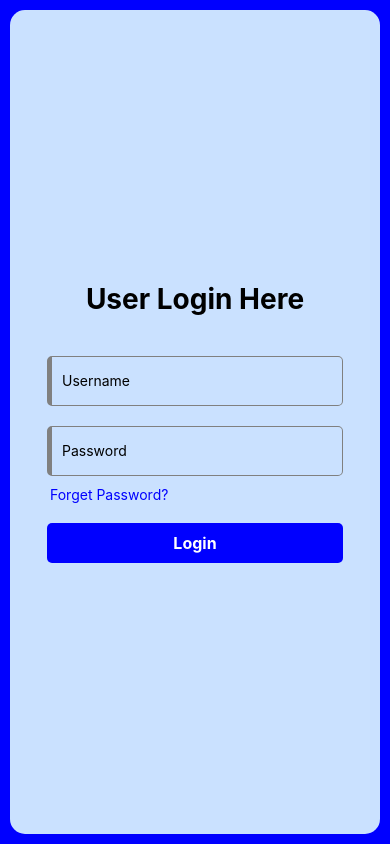
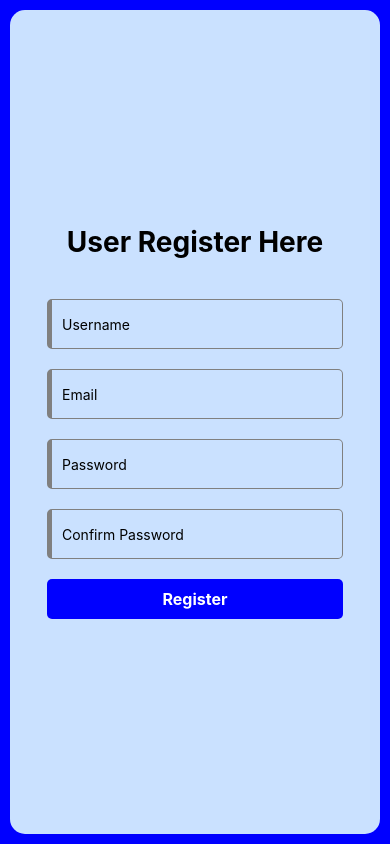
Before and after one commit to AbuHuraraDone/react-native-auth-ui, a React Native app: screen / in a window 390 px wide. Built offline with nearby package versions, Linux system fonts and the light colour scheme.

Commit message:
implement register screen & eye/off-eye for password

```diff
--- a/App.jsx
+++ b/App.jsx
@@ -1,13 +1,15 @@
 import React, {useState} from 'react';
 import { StyleSheet, View,  } from 'react-native';
 import { Login } from './src/components/Login.jsx';
+import { Register } from './src/components/Register.jsx';
 
 export default function App() {
 
 
   return (
     <View style={styles.container}>
-      <Login title={"User Login Here"} />
+      {/* <Login title={"User Login Here"} /> */}
+      <Register title={"User Register Here"} />
     </View>
   );
 }
--- a/package.json
+++ b/package.json
@@ -10,10 +10,11 @@
     "test": "jest"
   },
   "dependencies": {
+    "@react-native/new-app-screen": "0.85.2",
     "react": "19.2.3",
     "react-native": "0.85.2",
-    "@react-native/new-app-screen": "0.85.2",
-    "react-native-safe-area-context": "^5.5.2"
+    "react-native-safe-area-context": "^5.5.2",
+    "react-native-vector-icons": "^10.3.0"
   },
   "devDependencies": {
     "@babel/core": "^7.25.2",
--- a/src/components/Login.jsx
+++ b/src/components/Login.jsx
@@ -1,10 +1,12 @@
 import React, {useState} from 'react';
 import { Alert, StyleSheet, Text, TextInput, TouchableHighlight, View, TouchableOpacity } from 'react-native';
+import Ionicons from 'react-native-vector-icons/Ionicons';
 import { GlobalStyles } from '../styles/GlobalStyles';
 
 export function Login({title}) {
   const [username, setUsername] = useState('');
   const [password, setPassword] = useState('');
+  const [showPassword, setShowPassword] = useState(false);
   const handleLogin = () => {
     if(username === '' || password === '') {
       Alert.alert('Error', 'Please enter both username and password.');
@@ -23,18 +25,23 @@ export function Login({title}) {
       <Text style={styles.loginText}> {title} </Text>
       <TextInput
           placeholder="Username"
-          style={styles.input}
+          style={styles.inputUsername}
           value={username}
           onChangeText={setUsername}
       />
+      <View style={styles.passwordContainer}>
        <TextInput
            placeholder="Password"
            style={styles.input}
-          secureTextEntry={true}
+           secureTextEntry={!showPassword}
            textContentType='password'
            value={password}
            onChangeText={setPassword}
        />
+        <TouchableOpacity onPress={() => setShowPassword(!showPassword)}>
+          <Text>{showPassword ? "Show":"Hide"}</Text>
+        </TouchableOpacity>
+      </View>
       <TouchableOpacity style={styles.forgetPassword} onPress={handleForgetPassword}>
         <Text style={styles.forgetPasswordText}>Forget Password?</Text>
       </TouchableOpacity>
@@ -57,17 +64,23 @@ const styles = StyleSheet.create({
     fontWeight: 'bold',
     marginBottom: 20,
   },
-  input:{
+  passwordContainer:{
+    flexDirection: 'row',
+    alignItems: 'center',
     width: '80%',
-    height: 50,
     borderColor: 'gray',
     borderRadius: 5,
     borderLeftWidth: 5,
     borderWidth: 1,
     marginTop: 20,
-    color: 'black',
     paddingHorizontal: 10,
   },
+  input:{
+    flex: 1,
+    height: 50,
+    color: 'black',
+  },
+  inputUsername:{ width: '80%', height: 50, borderColor: 'gray', borderRadius: 5, borderLeftWidth: 5, borderWidth: 1, marginTop: 20, color: 'black', paddingHorizontal: 10, },
   forgetPassword: {
     marginLeft: 40,
     alignSelf: 'flex-start',
--- /dev/null
+++ b/src/components/Register.jsx
@@ -0,0 +1,97 @@
+import React,{ useState } from "react";
+import { GlobalStyles } from '../styles/GlobalStyles';
+import { StyleSheet, Text, View, TextInput, TouchableHighlight, Alert } from "react-native";
+
+export function Register({title}) {
+    const [username, setUsername] = useState('');
+    const [email, setEmail] = useState('');
+    const [password, setPassword] = useState('');
+    const [confirmPassword, setConfirmPassword] = useState('');
+
+    const handleRegister = () =>{
+        if(username === '' || email === '' || password === '') {
+            Alert.alert( "Error" ,'Please fill in all fields.');
+            return;
+        }
+        Alert.alert("Register Info" ,`\nUsername: ${username}\nEmail: ${email}\nPassword: ${password}`);
+        setUsername('');
+        setEmail('');
+        setPassword('');
+    }
+
+    return (
+        <View style={[styles.container, GlobalStyles.BaseContainer, {margin:10, borderRadius: 15}]}>
+            <Text style={styles.registerText}>{title}</Text>
+
+            <TextInput
+                placeholder="Username"
+                style={styles.input}
+                value={username}
+                onChangeText={setUsername}
+            />
+            <TextInput
+                placeholder="Email"
+                style={styles.input}
+                value={email}
+                onChangeText={setEmail}
+            />
+            <TextInput
+                placeholder="Password"
+                style={styles.input}
+                secureTextEntry={true}
+                value={password}
+                onChangeText={setPassword}
+            />
+            <TextInput
+                placeholder="Confirm Password"
+                style={styles.input}
+                secureTextEntry={true}
+                value={confirmPassword}
+                onChangeText={setConfirmPassword}
+            />
+
+            <TouchableHighlight style={styles.button} onPress={handleRegister}>
+                    <Text style={styles.buttonText}>Register</Text>
+            </TouchableHighlight>
+        </View>
+    );
+}
+const styles = StyleSheet.create({
+  container: {
+    flex: 1,
+    backgroundColor: '#fff',
+    alignItems: 'center',
+    justifyContent: 'center',
+  },
+  registerText: {
+    fontSize: 28,
+    fontWeight: 'bold',
+    marginBottom: 20,
+  },
+  input: {
+     width: '80%',
+    height: 50,
+    borderColor: 'gray',
+    borderRadius: 5,
+    borderLeftWidth: 5,
+    borderWidth: 1,
+    marginTop: 20,
+    color: 'black',
+    paddingHorizontal: 10,
+  },
+  button: {
+    marginTop: 20,
+    width: '80%',
+    alignItems: 'center',
+    backgroundColor: 'blue',
+    paddingVertical: 10,
+    paddingHorizontal: 20,
+    borderRadius: 5,
+
+  },
+  buttonText: {
+    color: 'white',
+    fontSize: 16,
+    fontWeight: '700',
+  },
+});
```
Also changed, not shown: src/h.txt (deleted), 1 other file (tests, documents, lock files or other folders). Lines whose indentation alone changed are shown as unchanged.
